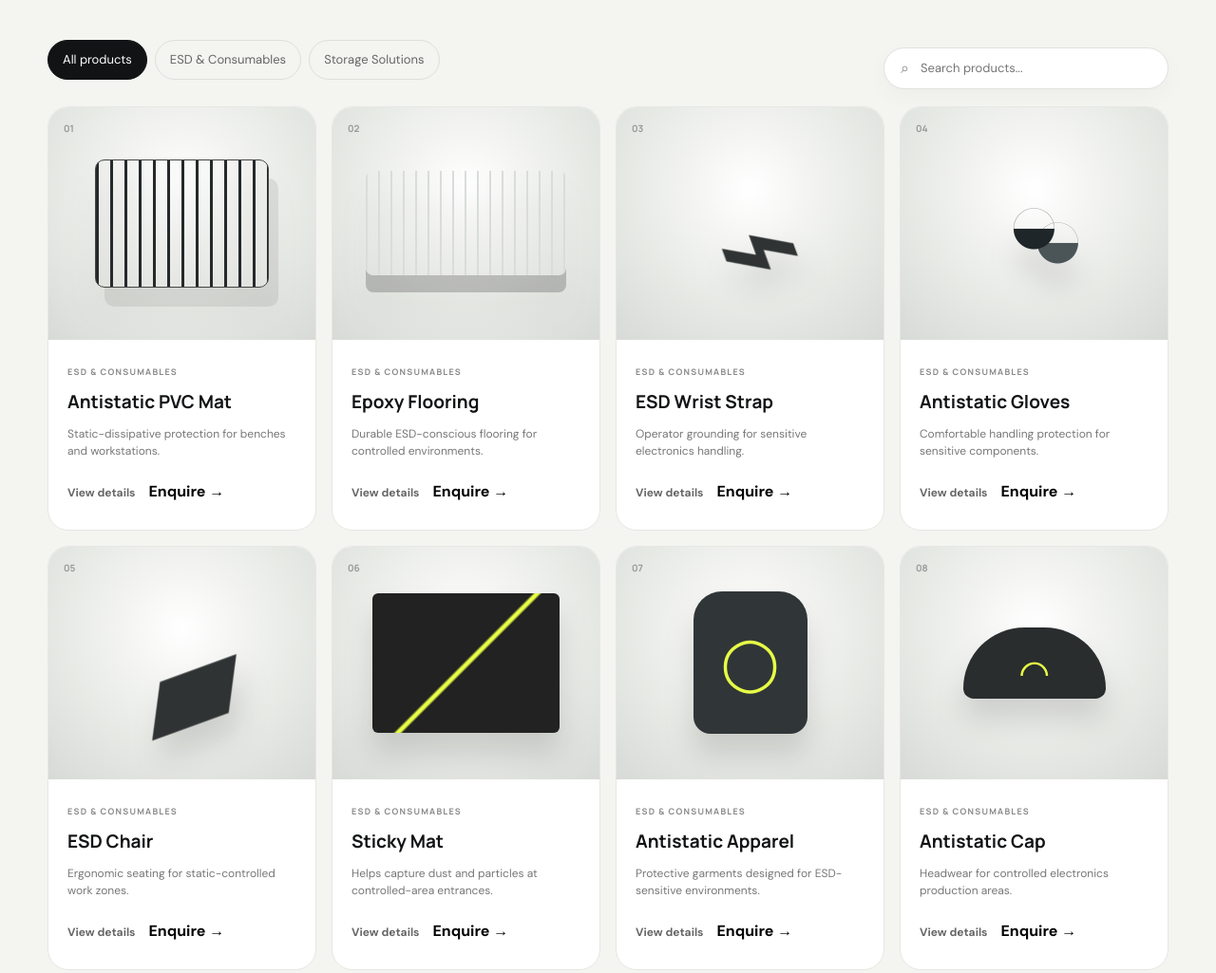
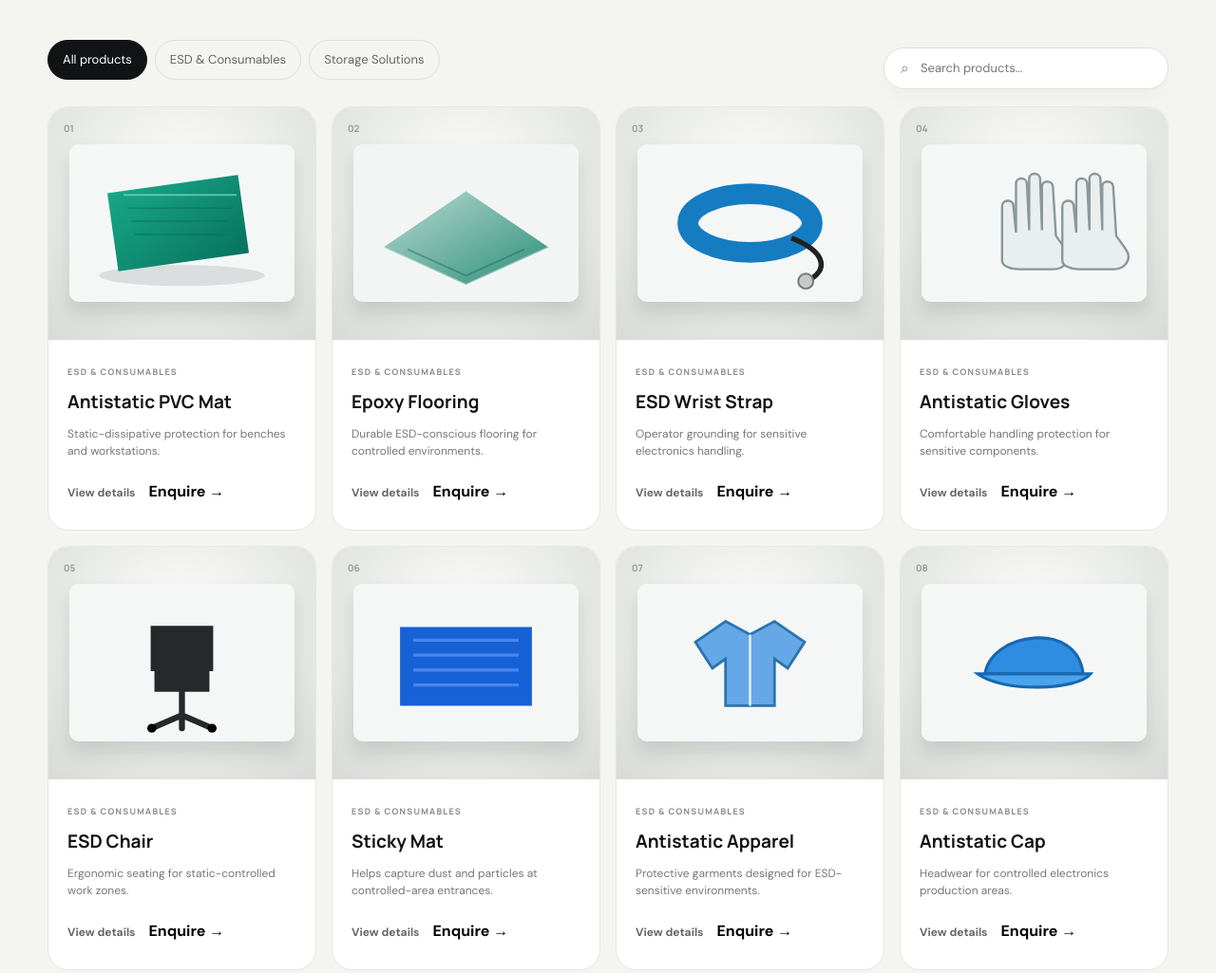
Before and after one commit to prashanthireddygopu-lab/Static-Safety-Solutions, a plain HTML site: page index.html in a window 1280 px wide. Shown: the part 1131-2156 px from the top of the page at 95% size. Drawn offline with Linux system fonts and the light colour scheme.

Commit message:
Connect premium product visuals to Static Safety Solutions catalogue

```diff
--- a/index.html
+++ b/index.html
@@ -7,7 +7,7 @@
 <title>Static Safety Solutions | ESD Protection & Storage</title>
 <link rel="preconnect" href="https://fonts.googleapis.com"><link rel="preconnect" href="https://fonts.gstatic.com" crossorigin>
 <link href="https://fonts.googleapis.com/css2?family=DM+Sans:wght@400;500;600;700&family=Manrope:wght@500;600;700;800&display=swap" rel="stylesheet">
-<link rel="stylesheet" href="styles.css"><link rel="stylesheet" href="catalog.css"><link rel="stylesheet" href="brand.css">
+<link rel="stylesheet" href="styles.css"><link rel="stylesheet" href="catalog.css"><link rel="stylesheet" href="brand.css"><link rel="stylesheet" href="catalog-images.css">
 </head>
 <body>
 <header class="site-header"><nav class="nav container"><a class="brand" href="#top" aria-label="Static Safety Solutions home"><span class="brand-mark">S</span><span><strong>STATIC SAFETY</strong><small>SOLUTIONS</small></span></a><button class="menu-toggle" aria-label="Open navigation" aria-expanded="false">☰</button><div class="nav-links"><a href="#products">Products</a><a href="#solutions">Solutions</a><a href="#about">About</a><a href="#contact">Contact</a><a class="nav-cta" href="#contact">Enquire Now ↗</a></div></nav></header>
```
